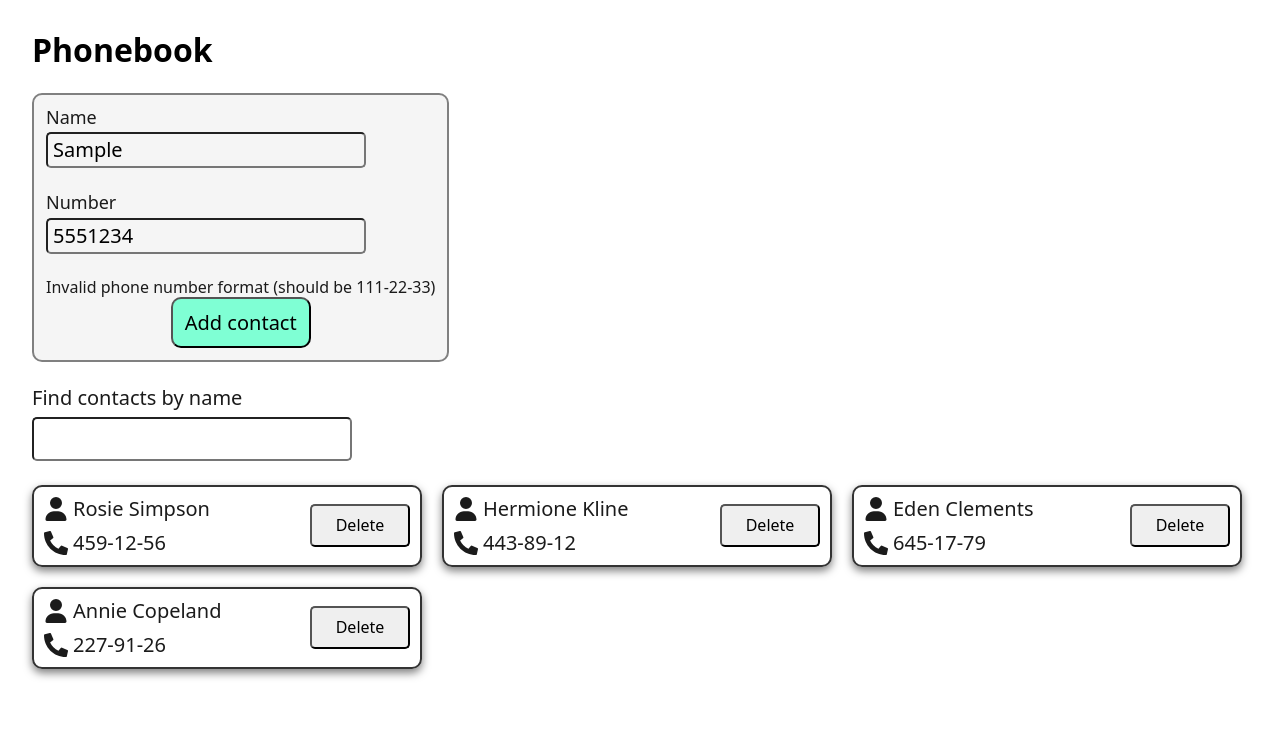
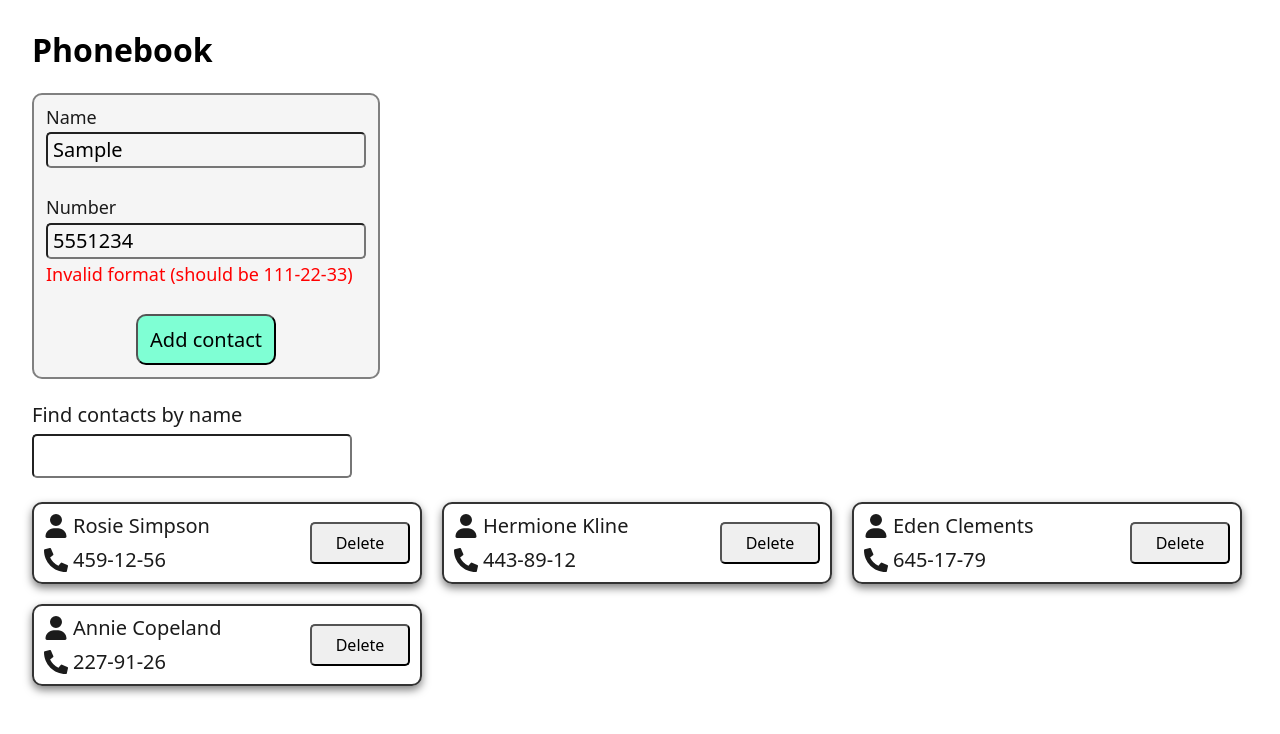
Before and after one commit to Dok6857/goit-react-hw-03, a React (Vite) app: page / in a window 1280 px wide. Both pictures are taken after typing "Sample", "5551234" into the empty fields and a click on the button "Add contact". Shown: the top 734 px of the page. Built offline with nearby package versions, Linux system fonts and the light colour scheme.

Commit message:
styled errors

```diff
--- a/src/components/ContactForm/ContactForm.jsx
+++ b/src/components/ContactForm/ContactForm.jsx
@@ -11,10 +11,7 @@ export const ContactForm = ({ setSomeContacts }) => {
       .max(50, 'Too Long!')
       .required('Required'),
     number: Yup.string()
-      .matches(
-        /^\d{3}-\d{2}-\d{2}$/,
-        'Invalid phone number format (should be 111-22-33)'
-      )
+      .matches(/^\d{3}-\d{2}-\d{2}$/, 'Invalid format (should be 111-22-33)')
       .required('Required'),
   });
   const nameFieldID = useId();
@@ -45,23 +42,27 @@ export const ContactForm = ({ setSomeContacts }) => {
       validationSchema={FeedbackSchema}
     >
       <Form className={css.form}>
-        <label htmlFor={nameFieldID}>Name</label>
+        <label htmlFor={nameFieldID}>
+          Name
           <Field
             className={css.inputFields}
             id={nameFieldID}
             type="text"
             name="name"
           ></Field>
-        <ErrorMessage name="name" as="span" />
+          <ErrorMessage className={css.error} name="name" component="span" />
+        </label>
 
-        <label htmlFor={numberFieldID}>Number</label>
+        <label htmlFor={numberFieldID}>
+          Number
           <Field
             className={css.inputFields}
             id={numberFieldID}
             type="tel"
             name="number"
           ></Field>
-        <ErrorMessage className={css.error} name="number" as="span" />
+          <ErrorMessage className={css.error} name="number" component="span" />
+        </label>
 
         <button type="submit">Add contact</button>
       </Form>
--- a/src/components/ContactForm/ContactForm.module.css
+++ b/src/components/ContactForm/ContactForm.module.css
@@ -26,8 +26,13 @@
 }
 
 .form > label {
+  display: flex;
+  flex-direction: column;
+  align-items: flex-start;
+  gap: 5px;
   font-size: 18px;
   font-weight: 500;
+  margin-bottom: 24px;
   padding-bottom: 5px;
 }
 
@@ -35,8 +40,14 @@
   width: 320px;
   line-height: 1.5;
   font-size: 20px;
-  margin-bottom: 24px;
   background-color: transparent;
   padding-left: 5px;
   border-radius: 5px;
 }
+
+.error {
+  display: flex;
+  justify-self: flex-start;
+  align-self: flex-start;
+  color: red;
+}
```
Lines whose indentation alone changed are shown as unchanged.
